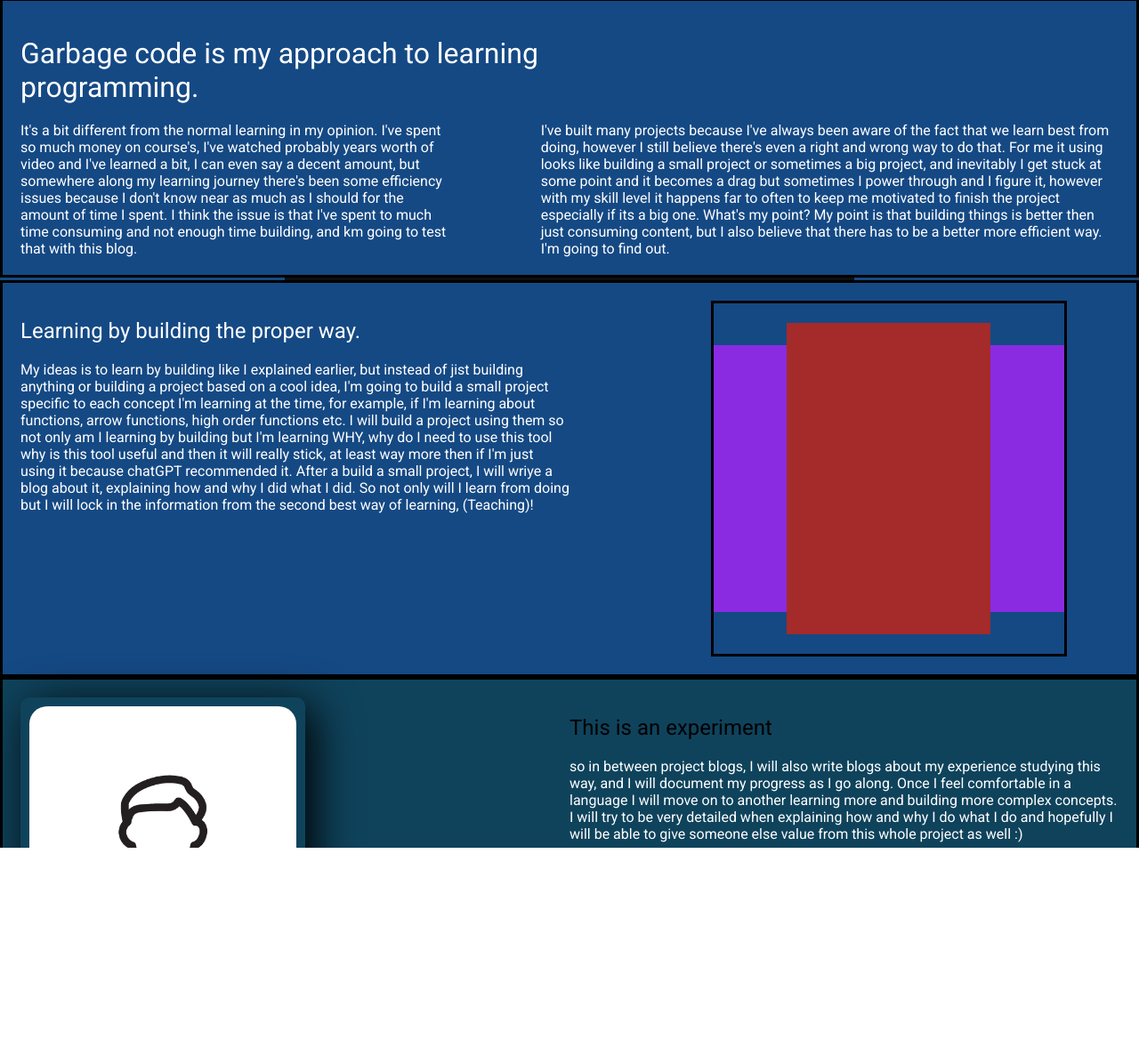
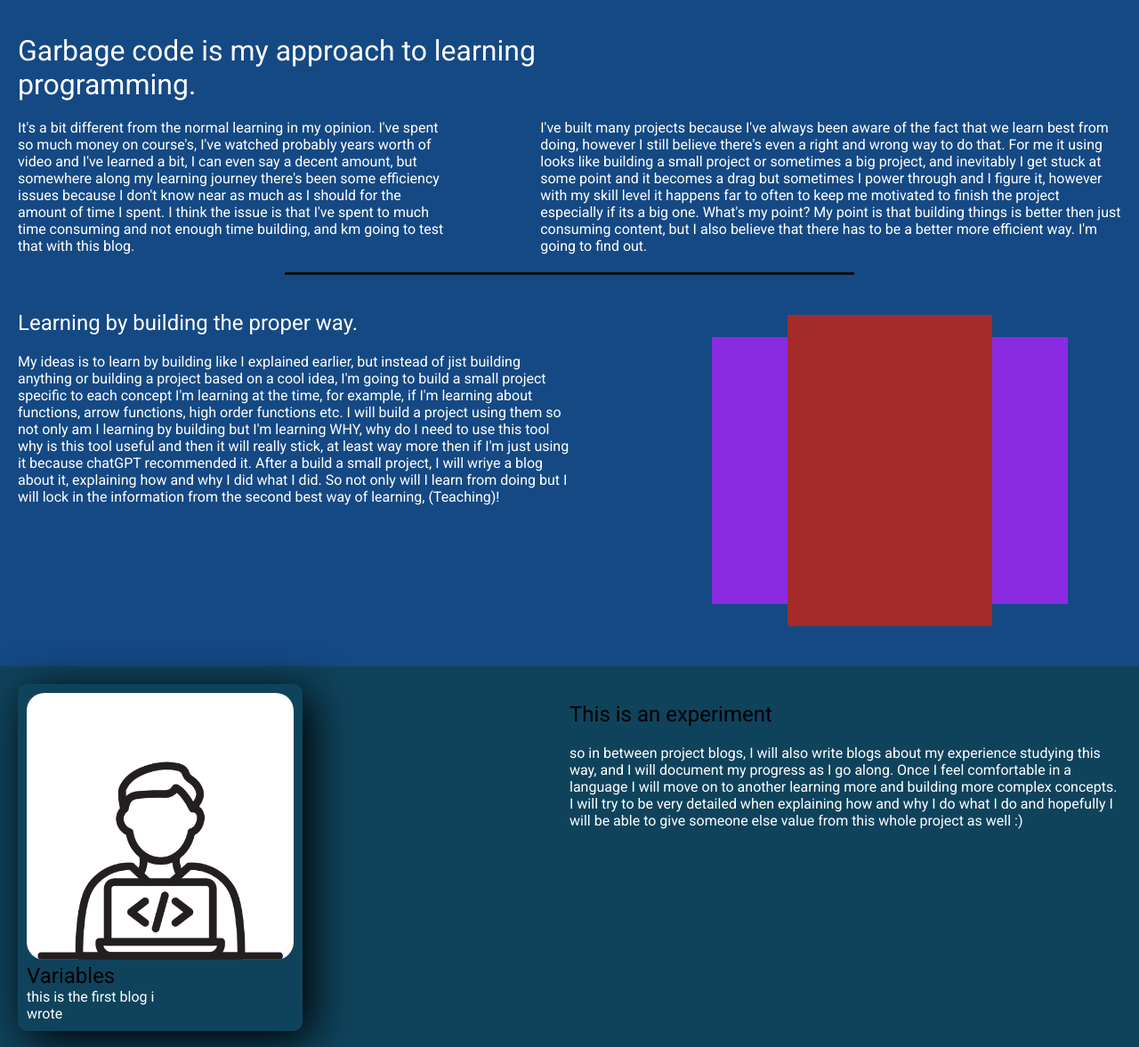
Before and after one commit to AzariahSILAS/garbageCode2.0, a plain HTML site: page index.html in a window 1280 px wide. Shown: the part 572-1749 px from the top of the page at 89% size. Drawn offline with Linux system fonts and the light colour scheme.

Commit message:
got rid of some boder i didnt want

```diff
--- a/styles.css
+++ b/styles.css
@@ -47,7 +47,6 @@
 .blogCarousel{
   align-items: center;
   justify-content: center;
-  border: solid black;
   width: 400px;
   height: 400px;
   margin: 0 auto;
--- a/universal.css
+++ b/universal.css
@@ -50,7 +50,7 @@ a{
     max-width: 1300px;
     margin: 0 auto;
     align-content: center;
-    border: solid black;
+    /* border: solid black; */
 }
 .textCenter{
     text-align: center;
```
